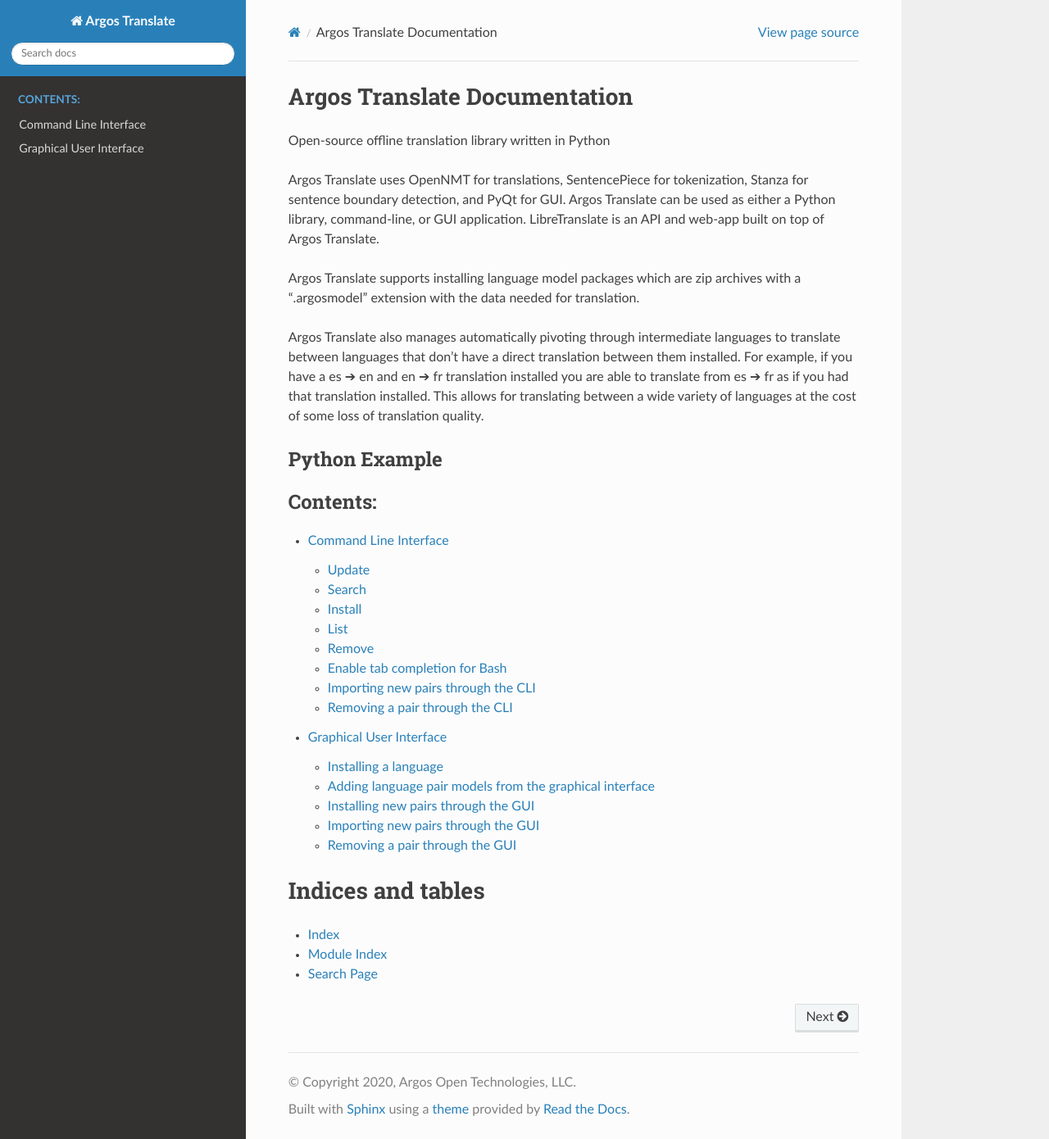
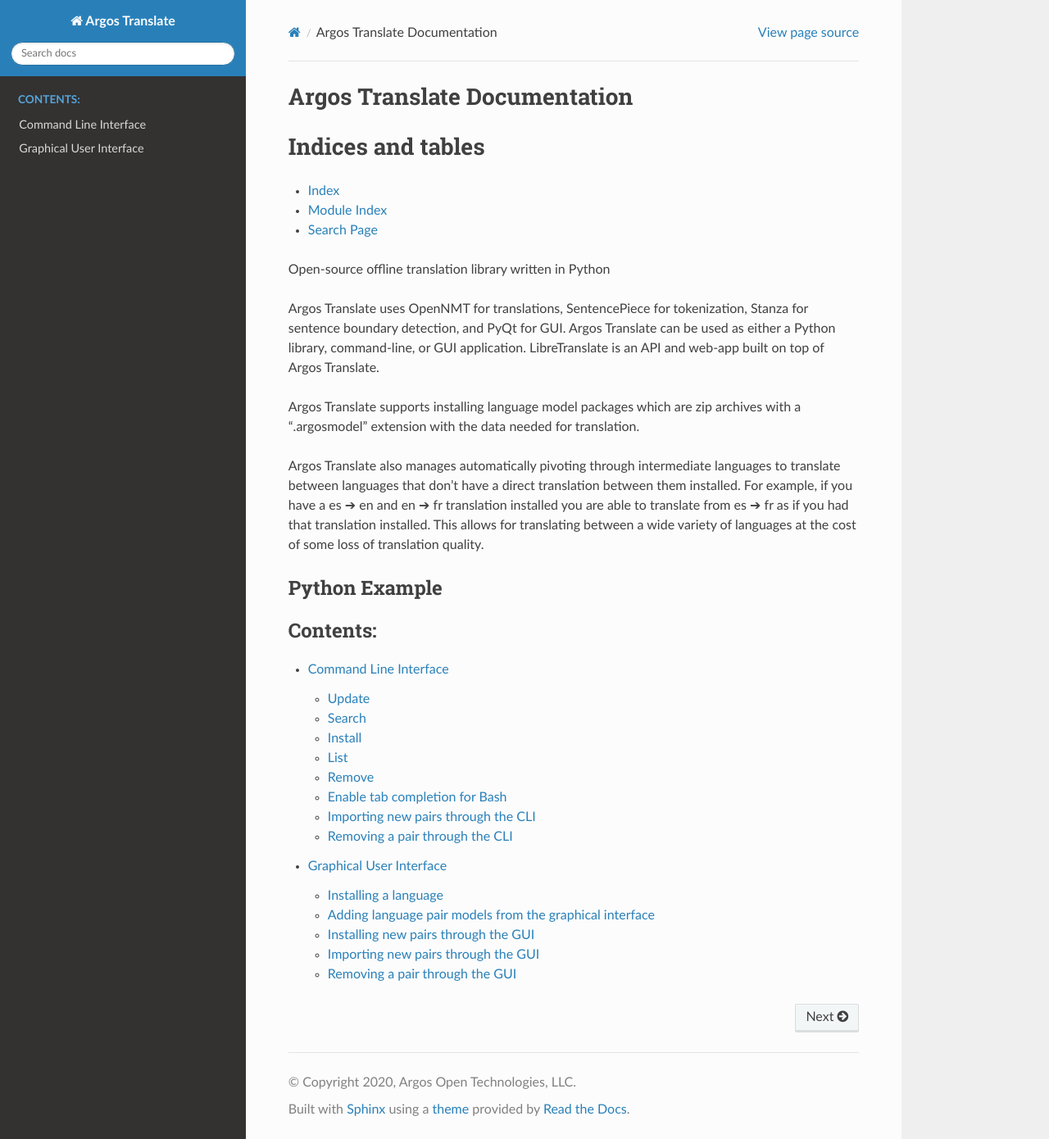
Before and after one commit to argosopentech/argos-translate, a Sphinx documentation site: the page built from docs/index.rst, in a window 1280 px wide and 1390 px high. Shown: the whole window at 82% size. Built offline with Sphinx 7.4.7 and the Read the Docs theme 2.0.0, drawn with Linux system fonts in a browser that asks for light colours; some of the changed lines change nothing that is shown.

Commit message:
Edit docs

```diff
--- a/docs/index.rst
+++ b/docs/index.rst
@@ -1,5 +1,14 @@
 Argos Translate Documentation
 ===========================================
+
+Indices and tables
+==================
+
+* :ref:`genindex`
+* :ref:`modindex`
+* :ref:`search`
+
+
 Open-source offline translation library written in Python
 
 Argos Translate uses OpenNMT for translations, SentencePiece for tokenization, Stanza for sentence boundary detection, and PyQt for GUI. Argos Translate can be used as either a Python library, command-line, or GUI application. LibreTranslate is an API and web-app built on top of Argos Translate.
@@ -41,12 +50,3 @@
 
    source/cli
    source/gui
-
-
-
-Indices and tables
-==================
-
-* :ref:`genindex`
-* :ref:`modindex`
-* :ref:`search`
```
